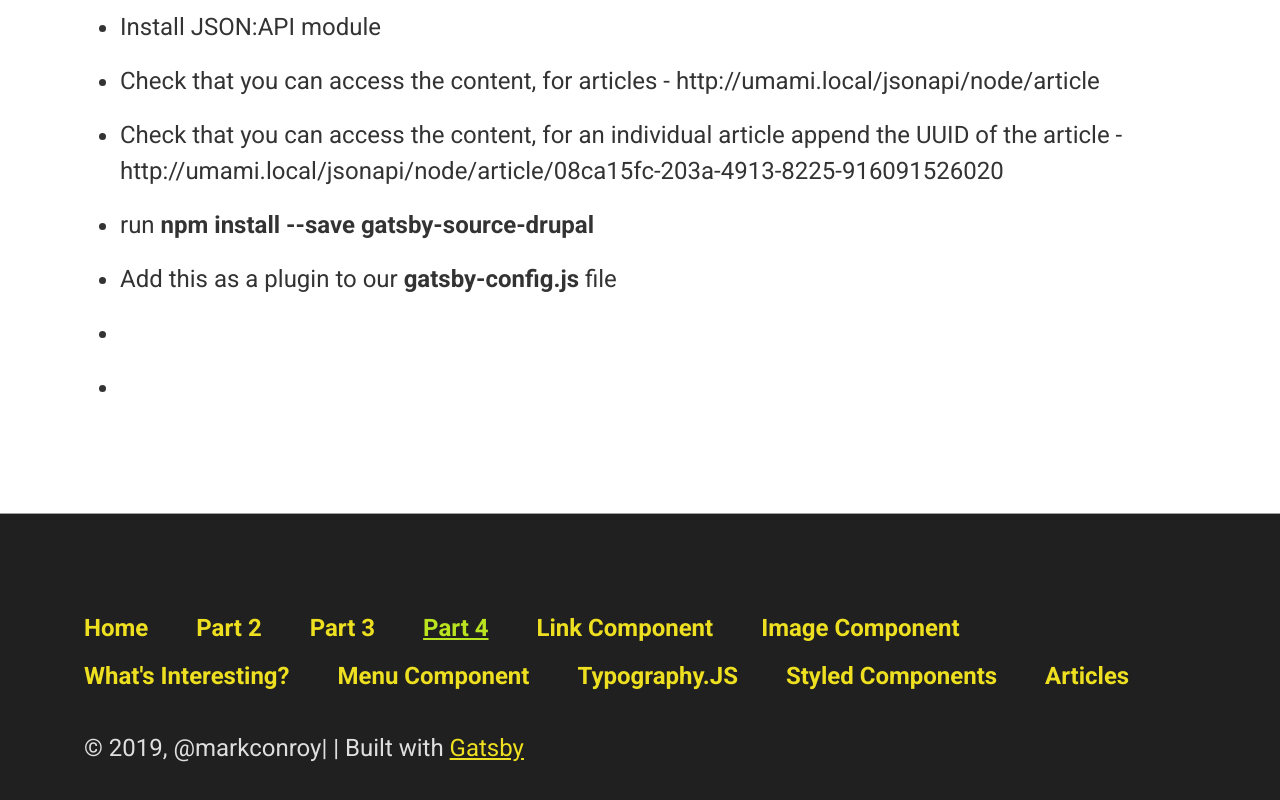
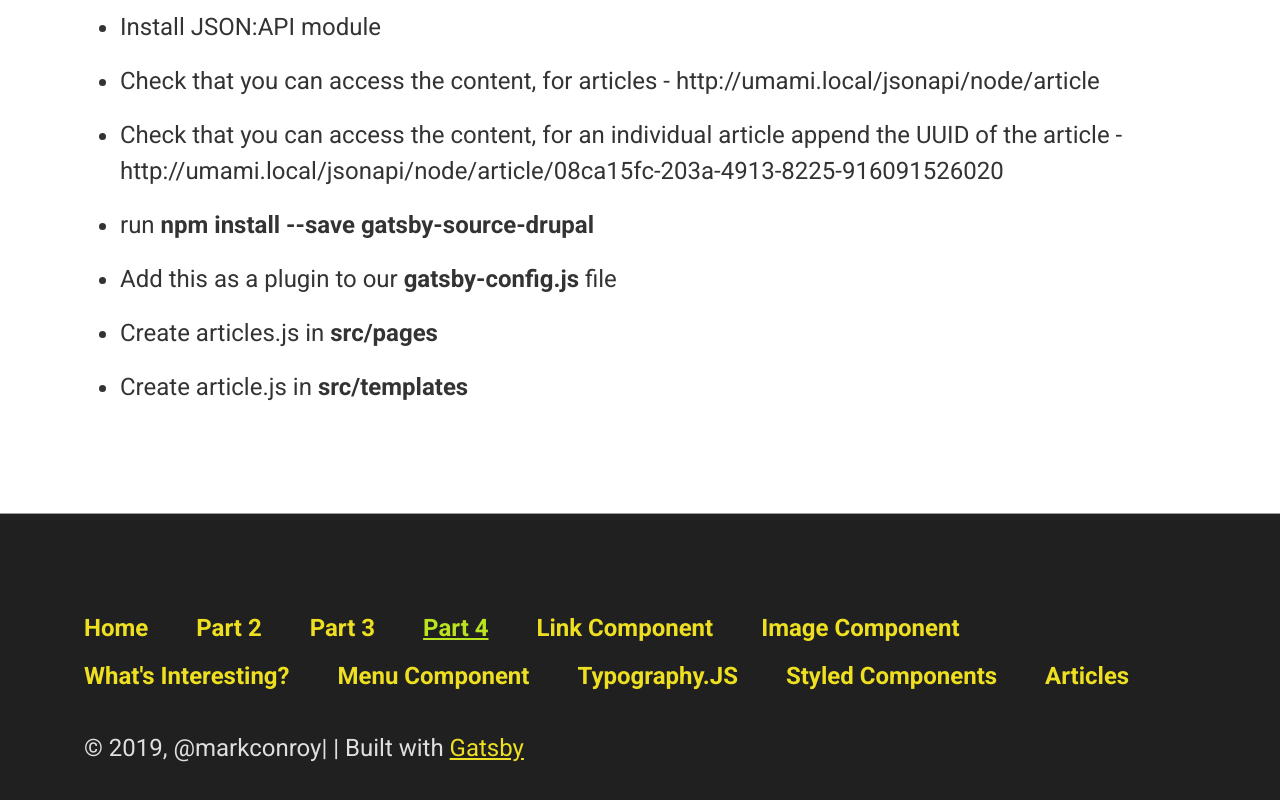
Before and after one commit to markconroy/gatsby-intro-decoupled-drupal, a Gatsby site: page /part-4 in a window 1280 px wide. Shown: the part 853-1653 px from the top of the page. Built offline with nearby package versions, Linux system fonts and the light colour scheme; Gatsby itself is replaced by a stand-in of ours.

Commit message:
adding 2 more points to the getting drupal data section

```diff
--- a/src/pages/part-4.js
+++ b/src/pages/part-4.js
@@ -23,8 +23,8 @@ const Page4Page = () => (
         <li>Check that you can access the content, for an individual article append the UUID of the article - http://umami.local/jsonapi/node/article/08ca15fc-203a-4913-8225-916091526020</li>
         <li>run <strong>{`npm install --save gatsby-source-drupal`}</strong></li>
         <li>Add this as a plugin to our <strong>gatsby-config.js</strong> file</li>
-        <li></li>
-        <li></li>
+        <li>Create articles.js in <strong>src/pages</strong></li>
+        <li>Create article.js in <strong>src/templates</strong></li>
       </ul>
   </Layout>
 )
```
